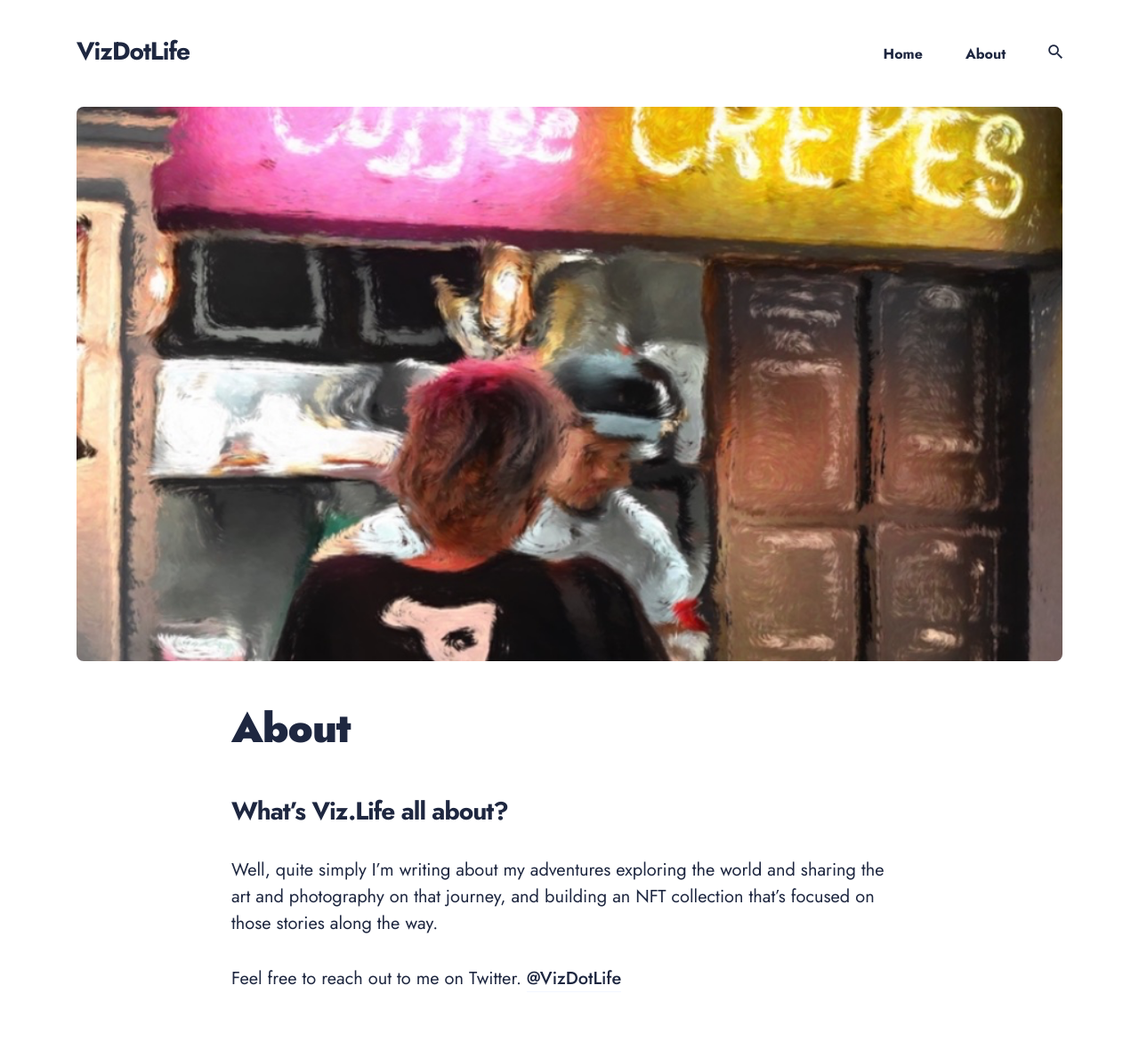
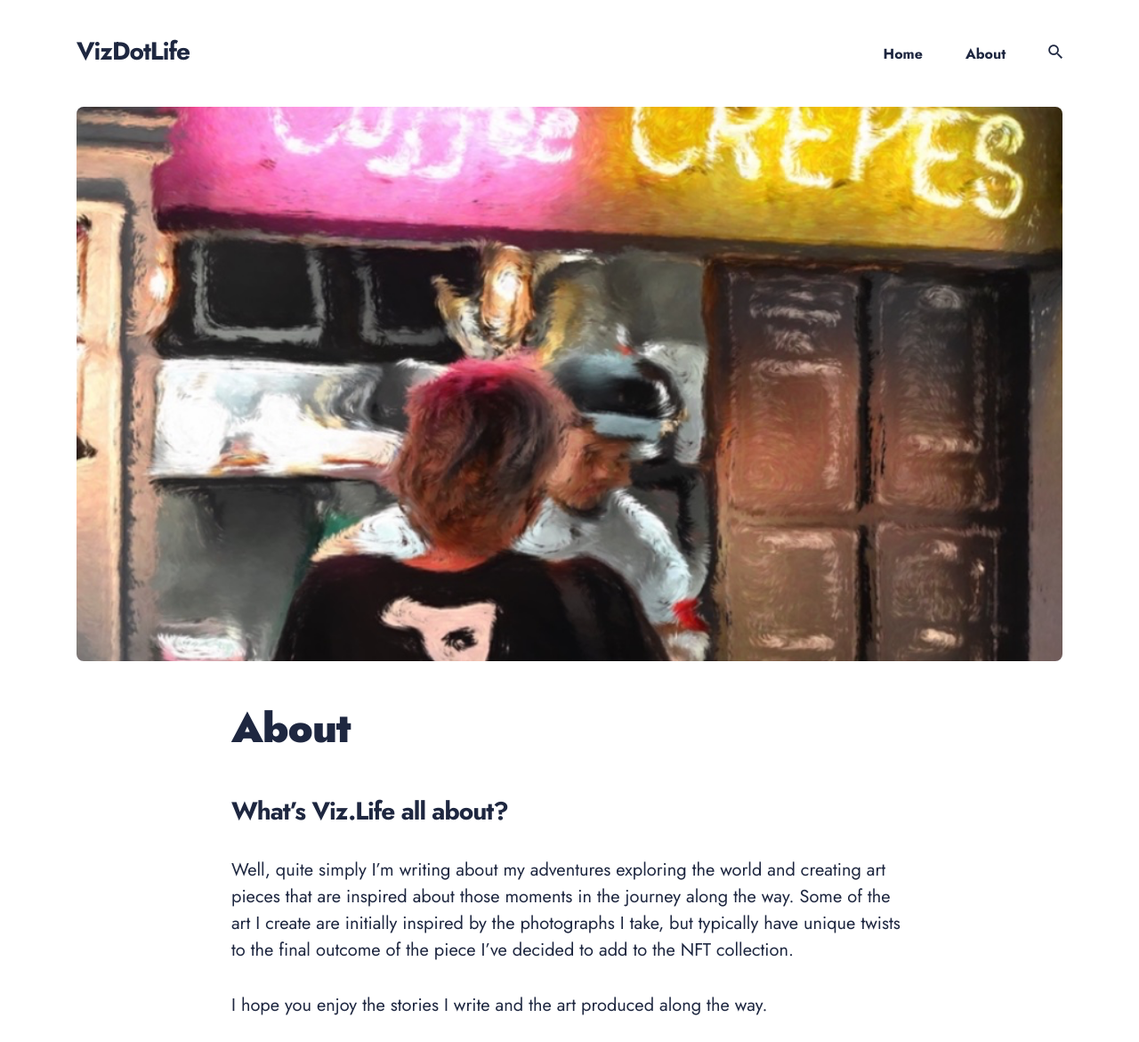
Before and after one commit to vizdotlife/vizdotlife.github.io, a Jekyll site: the page built from _pages/about.md, in a window 1280 px wide, cut to the strip 0-1171 px from the top of the page. Shown: the whole strip at 89% size. Built offline with Jekyll 4.4.1, drawn with Linux system fonts in a browser that asks for light colours; nearby versions of some CDN libraries.

Commit message:
Update about.md

```diff
--- a/_pages/about.md
+++ b/_pages/about.md
@@ -6,6 +6,8 @@ image: '/images/about_header_1.png'
 ---
 
 ## What's Viz.Life all about?
-Well, quite simply I'm writing about my adventures exploring the world and sharing the art and photography on that journey, and building an NFT collection that's focused on those stories along the way.
+Well, quite simply I'm writing about my adventures exploring the world and creating art pieces that are inspired about those moments in the journey along the way. Some of the art I create are initially inspired by the photographs I take, but typically have unique twists to the final outcome of the piece I've decided to add to the NFT collection.
+
+I hope you enjoy the stories I write and the art produced along the way.
 
 Feel free to reach out to me on Twitter. [@VizDotLife](https://twitter.com/vizdotlife)
```
